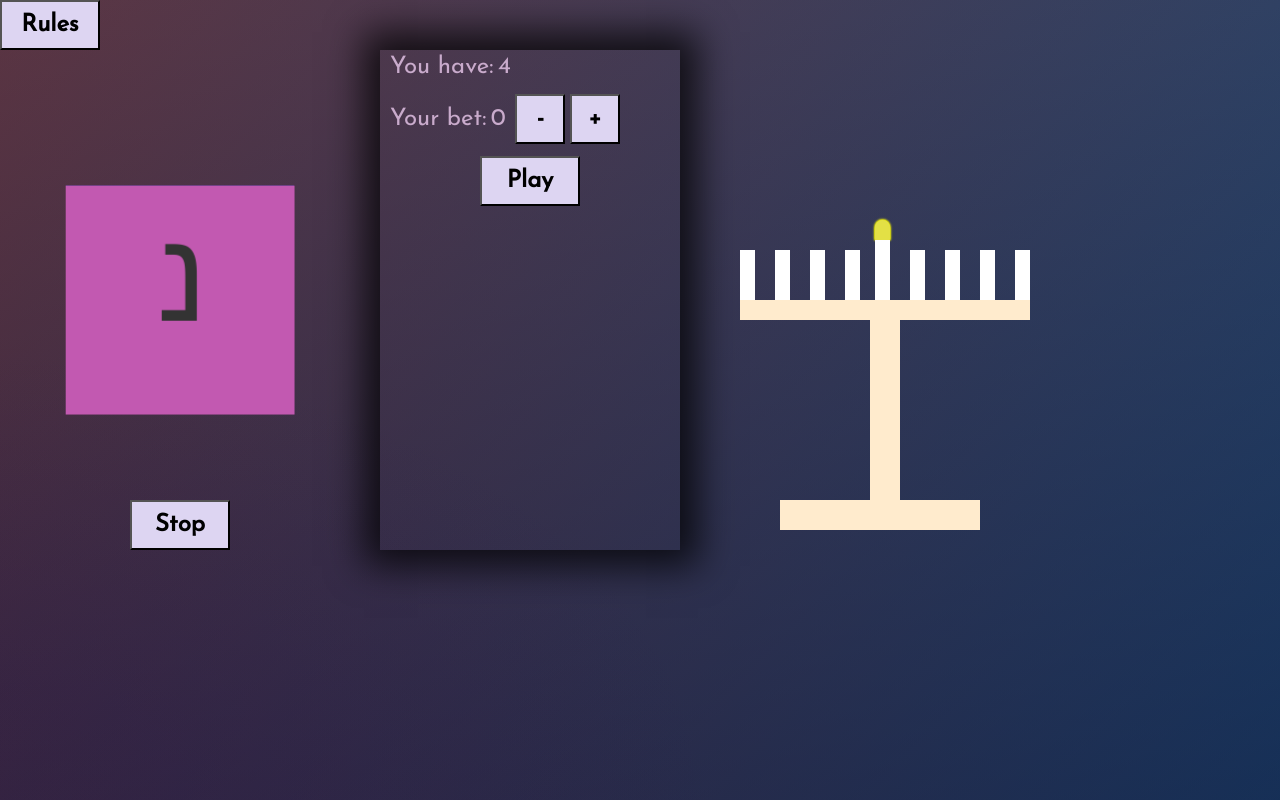
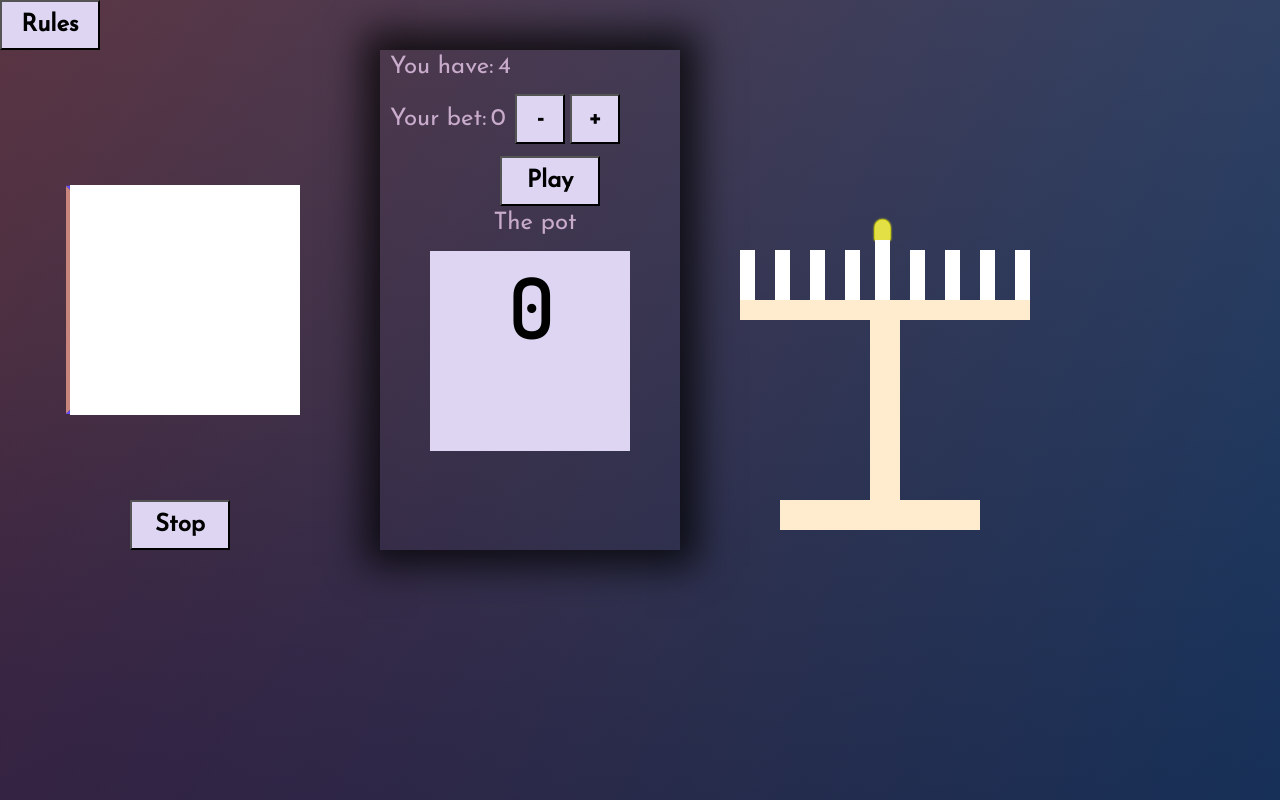
Before and after one commit to NaomiLea/chanukkah, a plain HTML site: page index.html in a window 1280 px wide. Drawn offline with nearby package versions, Linux system fonts and the light colour scheme.

Commit message:
adding stuff

```diff
--- a/index.html
+++ b/index.html
@@ -2,6 +2,7 @@
 <html lang="en">
 
 <head>
+    <link href="https://fonts.googleapis.com/css?family=Dosis" rel="stylesheet">
     <link rel="stylesheet" href="http://maxcdn.bootstrapcdn.com/bootstrap/3.3.7/css/bootstrap.min.css">
     <meta charset="utf-8">
     <meta name="viewport" content="width=device-width, initial-scale=1">
@@ -22,16 +23,7 @@
 Your browser does not support the audio element.
 </audio>
 
-    <!-- <div class="handlewrap">
-        <div class="handle">
-            <div class="handlefront"></div>
-            <div class="handleback"></div>
-            <div class="handletop"></div>
-            <div class="handlebottom"></div>
-            <div class="handleleft"></div>
-            <div class="handleright"></div>
-        </div>
-    </div> -->
+<div class="results"></div>
 
 
     <div class="wrap">
@@ -70,6 +62,12 @@ Your browser does not support the audio element.
         <div class="gamble">
             <button id="gamble">Play</button>
         </div>
+        <div class="collection">
+            <center>
+                <p>The pot</p>
+                <div id="collection"></div>
+            </cenSter>
+        </div>
     </div>
 
 
--- a/index.js
+++ b/index.js
@@ -1,5 +1,6 @@
 var number = 4;
 var bet = 0;
+var collection = 0;
 $(function() {
     $("#flame").draggable({
 
@@ -80,6 +81,7 @@ $(function() {
 
     $("#number").html(number);
     $("#bet").html(bet);
+    $("#collection").html(collection);
 
 
     $("#minus").click(function() {
@@ -103,12 +105,14 @@ $(function() {
     });
 
     $("#gamble").click(function() {
+        collection += bet;
         number -= bet;
         $("#number").html(number);
         bet = 0;
         $("#bet").html(bet);
+
+        $("#collection").html(collection);
     })
 
 
 });
-console.log(bet)
--- a/stylesheet.css
+++ b/stylesheet.css
@@ -206,6 +206,17 @@ audio {
     top: 150px;
 }
 
+.results {
+  width: 230px;
+  height: 230px;
+  background-color: white;
+  position: absolute;
+  margin-left: 70px;
+  z-index: 1;
+  top: 185px;
+
+}
+
 .cube, .handle {
     position: relative;
     width: 200px;
@@ -369,11 +380,7 @@ audio {
     font-size: 24px;
 }
 
-.pot {
-  display: inline-block;
-}
-
-.bet {
+.pot, .bet {
     display: inline-block;
 }
 
@@ -387,6 +394,17 @@ audio {
     font-size: 24px;
 }
 
+#collection {
+    width: 200px;
+    height: 200px;
+    background-color: rgb(221, 213, 242);
+    color: rgb(0, 0, 0);
+    font-family: 'Dosis', sans-serif;
+    font-weight: bold;
+    font-size: 80px;
+    margin-top: 10px;
+}
+
 #gamble {
     width: 100px;
     height: 50px;
@@ -395,6 +413,6 @@ audio {
     font-family: 'Josefin Sans', sans-serif;
     font-weight: bold;
     font-size: 24px;
-  margin-left: 100px;
+    margin-left: 120px;
     margin-top: 10px;
 }
```
Lines whose indentation alone changed are shown as unchanged.
